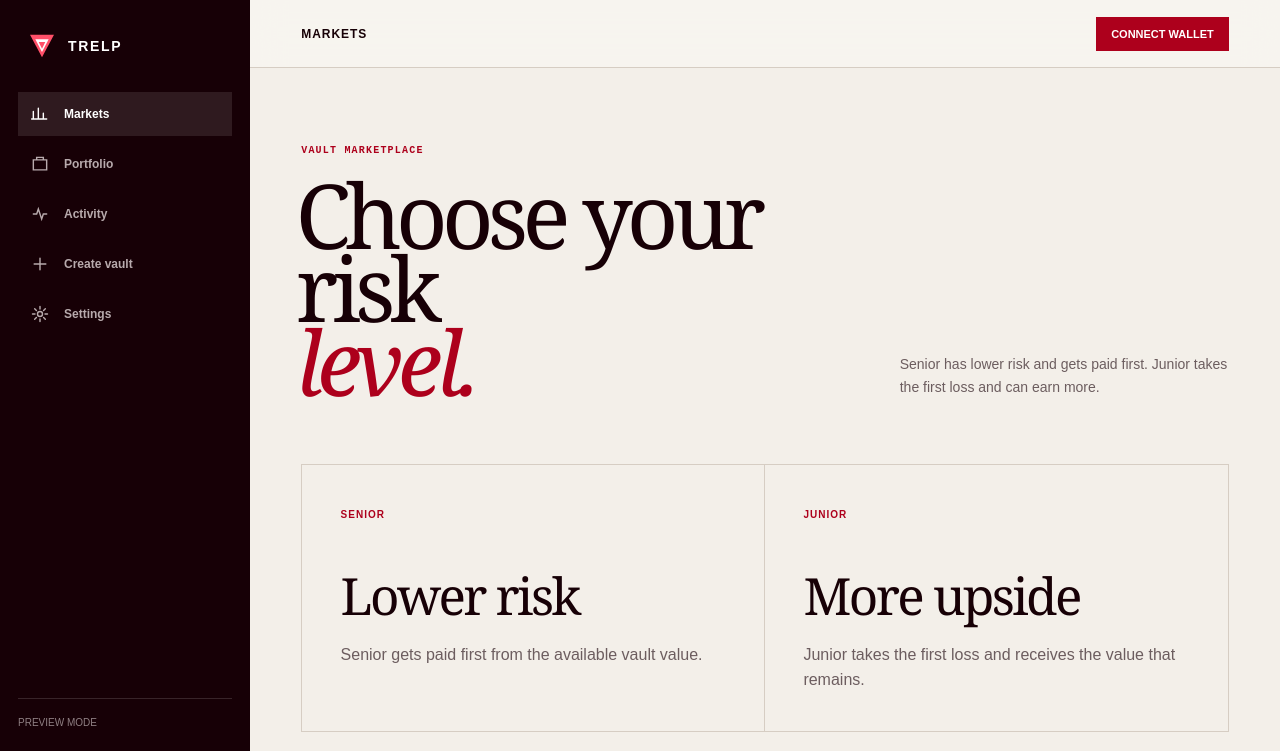
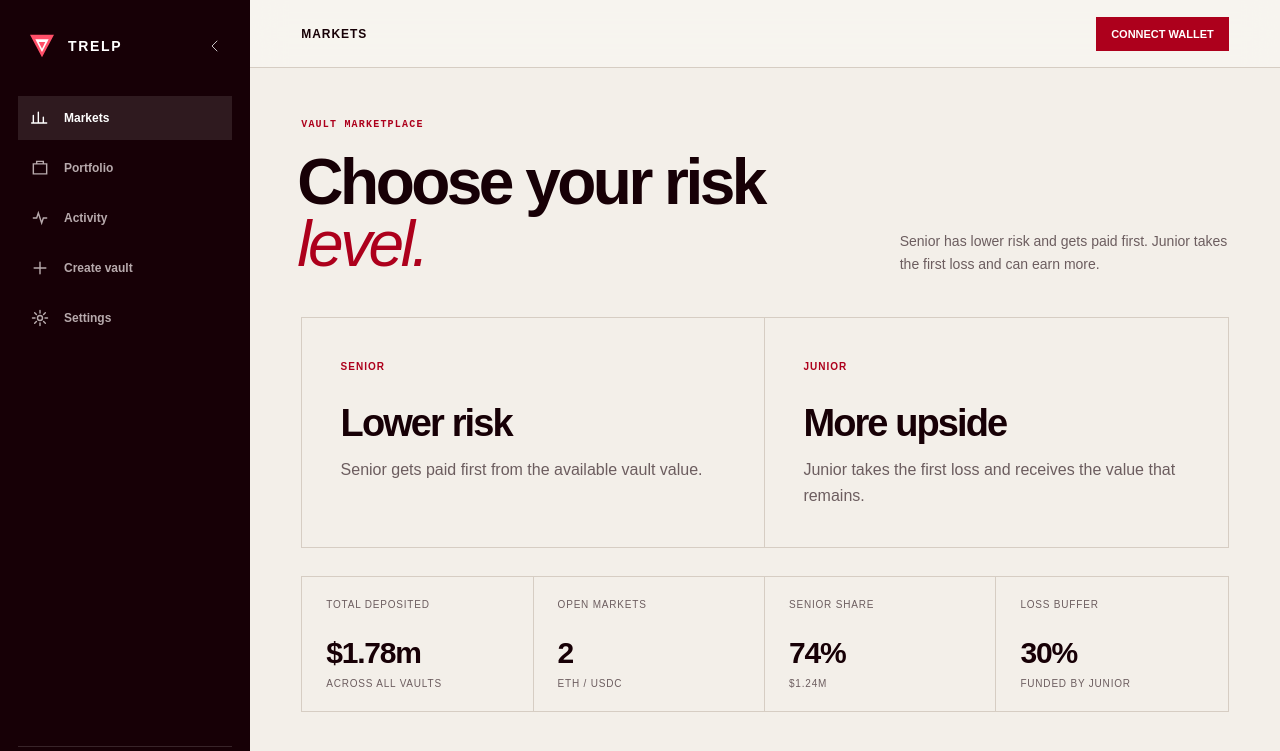
Before and after one commit to pieakshat/Trelp, a Next.js app in the folder apps/web/: page /app in a window 1280 px wide. Shown: the top 751 px of the page. Built offline with nearby package versions, Linux system fonts and the light colour scheme.

Commit message:
fix: simplify app layout and navigation

```diff
--- a/apps/web/app/app/activity/page.tsx
+++ b/apps/web/app/app/activity/page.tsx
@@ -1,3 +1,5 @@
+import Link from "next/link";
+
 export default function ActivityPage() {
   return (
     <main className="appPage">
@@ -7,9 +9,9 @@ export default function ActivityPage() {
         <section className="emptyState">
           <h2>No activity yet.</h2>
           <p>Your deposits, withdrawals, and settlements will appear here.</p>
-          <a className="emptyStateLink" href="/app">
+          <Link className="emptyStateLink" href="/app">
             Explore markets
-          </a>
+          </Link>
         </section>
       </div>
     </main>
--- a/apps/web/app/app/portfolio/page.tsx
+++ b/apps/web/app/app/portfolio/page.tsx
@@ -1,3 +1,5 @@
+import Link from "next/link";
+
 const positions = [
   ["Deposited", "$0.00"],
   ["Current value", "$0.00"],
@@ -21,9 +23,9 @@ export default function PortfolioPage() {
         <section className="emptyState">
           <h2>No deposits yet.</h2>
           <p>Your active and completed vaults will appear here.</p>
-          <a className="emptyStateLink" href="/app">
+          <Link className="emptyStateLink" href="/app">
             Explore markets
-          </a>
+          </Link>
         </section>
       </div>
     </main>
--- a/apps/web/app/app/vaults/[id]/page.tsx
+++ b/apps/web/app/app/vaults/[id]/page.tsx
@@ -1,3 +1,4 @@
+import Link from "next/link";
 import { notFound } from "next/navigation";
 import { ArrowMark } from "@/components/brand-mark";
 
@@ -37,9 +38,9 @@ export default async function VaultPage({
   return (
     <main className="vaultDetail">
       <div className="vaultDetailBody">
-        <a className="backLink" href="/app">
+        <Link className="backLink" href="/app">
           ← All markets
-        </a>
+        </Link>
         <p className="appEyebrow">Market {id}</p>
         <div className="vaultDetailTitle">
           <h1>
--- a/apps/web/app/globals.css
+++ b/apps/web/app/globals.css
@@ -887,8 +887,15 @@ footer {
   font-weight: 800;
   gap: 12px;
   letter-spacing: 0.12em;
-  padding: 8px 10px 32px;
+  padding: 8px 10px;
   text-decoration: none;
+}
+
+.sidebarHead {
+  align-items: center;
+  display: flex;
+  justify-content: space-between;
+  margin-bottom: 28px;
 }
 
 .sidebarBrandMark {
@@ -931,24 +938,23 @@ footer {
 .sidebarFoot {
   border-top: 1px solid rgb(255 255 255 / 14%);
   color: #8f7f83;
-  display: grid;
   font-size: 10px;
-  gap: 14px;
   margin-top: auto;
   padding-top: 18px;
   text-transform: uppercase;
 }
 
-.sidebarFoot button {
+.sidebarCollapseButton {
   align-items: center;
   background: transparent;
   border: 0;
   color: white;
   cursor: pointer;
   display: flex;
-  gap: 14px;
-  padding: 8px 10px;
-  text-align: left;
+  height: 34px;
+  justify-content: center;
+  padding: 8px;
+  width: 34px;
 }
 
 .sidebarCollapseIcon {
@@ -963,6 +969,14 @@ footer {
   display: none;
 }
 
+.sidebarCollapsed .sidebarLogo {
+  display: none;
+}
+
+.sidebarCollapsed .sidebarHead {
+  justify-content: center;
+}
+
 .appMain {
   min-width: 0;
 }
@@ -1012,19 +1026,22 @@ footer {
 .appContent {
   margin: 0 auto;
   max-width: 1440px;
-  padding: clamp(36px, 6vw, 84px) clamp(20px, 4vw, 60px) 80px;
+  padding: clamp(32px, 4vw, 56px) clamp(20px, 4vw, 60px) 72px;
 }
 
 .simpleAppPage {
   margin: 0 auto;
   max-width: 1180px;
-  padding: clamp(50px, 7vw, 96px) clamp(20px, 5vw, 72px) 80px;
+  padding: clamp(40px, 5vw, 64px) clamp(20px, 5vw, 72px) 72px;
 }
 
 .simpleAppPage > h1 {
-  font-size: clamp(64px, 8vw, 118px);
-  line-height: 0.86;
-  margin-bottom: 64px;
+  font-family: Arial, Helvetica, sans-serif;
+  font-size: clamp(44px, 5vw, 68px);
+  font-weight: 700;
+  letter-spacing: -0.05em;
+  line-height: 1;
+  margin-bottom: 48px;
 }
 
 .pageLead {
@@ -1062,10 +1079,8 @@ footer {
 
 .summaryGrid strong {
   display: block;
-  font-family: Georgia, "Times New Roman", serif;
-  font-size: 42px;
-  font-weight: 400;
-  margin-top: 32px;
+  font-size: 32px;
+  margin-top: 24px;
 }
 
 .emptyState {
@@ -1078,8 +1093,11 @@ footer {
 }
 
 .emptyState h2 {
-  font-size: clamp(42px, 5vw, 72px);
-  line-height: 0.95;
+  font-family: Arial, Helvetica, sans-serif;
+  font-size: clamp(30px, 4vw, 44px);
+  font-weight: 700;
+  letter-spacing: -0.04em;
+  line-height: 1.05;
 }
 
 .emptyState p {
@@ -1176,7 +1194,7 @@ footer {
   display: grid;
   gap: 50px;
   grid-template-columns: 1.25fr 0.75fr;
-  margin-bottom: 66px;
+  margin-bottom: 42px;
 }
 
 .appEyebrow {
@@ -1190,8 +1208,11 @@ footer {
 }
 
 .appHero h1 {
-  font-size: clamp(62px, 7vw, 110px);
-  line-height: 0.82;
+  font-family: Arial, Helvetica, sans-serif;
+  font-size: clamp(44px, 5vw, 72px);
+  font-weight: 700;
+  letter-spacing: -0.055em;
+  line-height: 0.96;
 }
 
 .appHero > p {
@@ -1226,11 +1247,11 @@ footer {
 }
 
 .choiceGuide h2 {
-  font-family: Georgia, "Times New Roman", serif;
-  font-size: clamp(34px, 4vw, 58px);
-  font-weight: 400;
+  font-family: Arial, Helvetica, sans-serif;
+  font-size: clamp(28px, 3vw, 38px);
+  font-weight: 700;
   letter-spacing: -0.05em;
-  margin: 38px 0 12px;
+  margin: 28px 0 12px;
 }
 
 .choiceGuide p {
@@ -1269,9 +1290,7 @@ footer {
 
 .metricGrid strong {
   display: block;
-  font-family: Georgia, "Times New Roman", serif;
-  font-size: 38px;
-  font-weight: 400;
+  font-size: 30px;
   letter-spacing: -0.04em;
   margin: 26px 0 8px;
 }
@@ -1389,9 +1408,8 @@ footer {
 
 .apy {
   color: var(--red);
-  font-family: Georgia, "Times New Roman", serif;
-  font-size: 19px;
-  font-weight: 400;
+  font-size: 17px;
+  font-weight: 700;
 }
 
 .sparkline {
@@ -1456,6 +1474,10 @@ footer {
     width: 250px;
   }
 
+  .sidebarCollapseButton {
+    display: none;
+  }
+
   .sidebarMobileOpen .appSidebar {
     transform: translateX(0);
   }
@@ -1609,8 +1631,11 @@ footer {
 }
 
 .vaultDetailTitle h1 {
-  font-size: clamp(64px, 8vw, 120px);
-  line-height: 0.82;
+  font-family: Arial, Helvetica, sans-serif;
+  font-size: clamp(48px, 6vw, 80px);
+  font-weight: 700;
+  letter-spacing: -0.055em;
+  line-height: 0.95;
 }
 
 .vaultDetailGrid {
@@ -1638,8 +1663,8 @@ footer {
 }
 
 .vaultTerms dd {
-  font-family: Georgia, "Times New Roman", serif;
-  font-size: 28px;
+  font-size: 22px;
+  font-weight: 700;
   margin: 0;
 }
 
@@ -1667,8 +1692,8 @@ footer {
   background: transparent;
   border: 0;
   color: white;
-  font-family: Georgia, "Times New Roman", serif;
-  font-size: 40px;
+  font-family: Arial, Helvetica, sans-serif;
+  font-size: 32px;
   min-width: 0;
   outline: none;
   width: 100%;
--- a/apps/web/app/layout.tsx
+++ b/apps/web/app/layout.tsx
@@ -12,7 +12,7 @@ export default function RootLayout({
   children,
 }: Readonly<{ children: ReactNode }>) {
   return (
-    <html lang="en">
+    <html data-scroll-behavior="smooth" lang="en">
       <body>{children}</body>
     </html>
   );
--- a/apps/web/components/app/app-shell.tsx
+++ b/apps/web/components/app/app-shell.tsx
@@ -1,5 +1,6 @@
 "use client";
 
+import Link from "next/link";
 import { usePathname } from "next/navigation";
 import type { ReactNode } from "react";
 import { BrandMark } from "@/components/brand-mark";
@@ -66,10 +67,26 @@ export function AppShell({ children }: { children: ReactNode }) {
         type="button"
       />
       <aside className="appSidebar">
-        <a aria-label="Trelp home" className="sidebarLogo" href="/">
-          <BrandMark className="sidebarBrandMark" />
-          <span className="sidebarWord">TRELP</span>
-        </a>
+        <div className="sidebarHead">
+          <Link aria-label="Trelp home" className="sidebarLogo" href="/">
+            <BrandMark className="sidebarBrandMark" />
+            <span className="sidebarWord">TRELP</span>
+          </Link>
+          <button
+            aria-label={collapsed ? "Expand navigation" : "Collapse navigation"}
+            className="sidebarCollapseButton"
+            onClick={toggleCollapsed}
+            type="button"
+          >
+            <svg
+              aria-hidden="true"
+              className="sidebarCollapseIcon"
+              viewBox="0 0 24 24"
+            >
+              <path d={collapsed ? "m9 5 7 7-7 7" : "m15 5-7 7 7 7"} />
+            </svg>
+          </button>
+        </div>
 
         <nav aria-label="Application navigation">
           {navigation.map(([label, href, icon]) => {
@@ -79,7 +96,7 @@ export function AppShell({ children }: { children: ReactNode }) {
                 : pathname.startsWith(href);
 
             return (
-              <a
+              <Link
                 aria-current={active ? "page" : undefined}
                 className={active ? "sidebarLinkActive" : undefined}
                 href={href}
@@ -88,25 +105,13 @@ export function AppShell({ children }: { children: ReactNode }) {
               >
                 <NavIcon name={icon} />
                 <span className="sidebarWord">{label}</span>
-              </a>
+              </Link>
             );
           })}
         </nav>
 
         <div className="sidebarFoot">
           <span className="sidebarWord">Preview mode</span>
-          <button onClick={toggleCollapsed} type="button">
-            <svg
-              aria-hidden="true"
-              className="sidebarCollapseIcon"
-              viewBox="0 0 24 24"
-            >
-              <path d={collapsed ? "m9 5 7 7-7 7" : "m15 5-7 7 7 7"} />
-            </svg>
-            <span className="sidebarWord">
-              {collapsed ? "Expand" : "Collapse"}
-            </span>
-          </button>
         </div>
       </aside>
 
--- a/apps/web/components/app/vault-explorer.tsx
+++ b/apps/web/components/app/vault-explorer.tsx
@@ -1,5 +1,6 @@
 "use client";
 
+import Link from "next/link";
 import {
   useVaultFilterStore,
   type VaultFilter,
@@ -115,13 +116,13 @@ export function VaultExplorer() {
           {visibleVaults.map((vault) => (
             <tr className="vaultRow" key={vault.id}>
               <td>
-                <a className="marketCell" href={`/app/vaults/${vault.id}`}>
+                <Link className="marketCell" href={`/app/vaults/${vault.id}`}>
                   <i>{vault.asset.slice(0, 1)}</i>
                   <span>
                     <strong>{vault.asset}</strong>
                     <small>{vault.tranche} · Ends in 30 days</small>
                   </span>
-                </a>
+                </Link>
               </td>
               <td className="apy">{vault.apy}</td>
               <td>{vault.cushion}</td>
```
